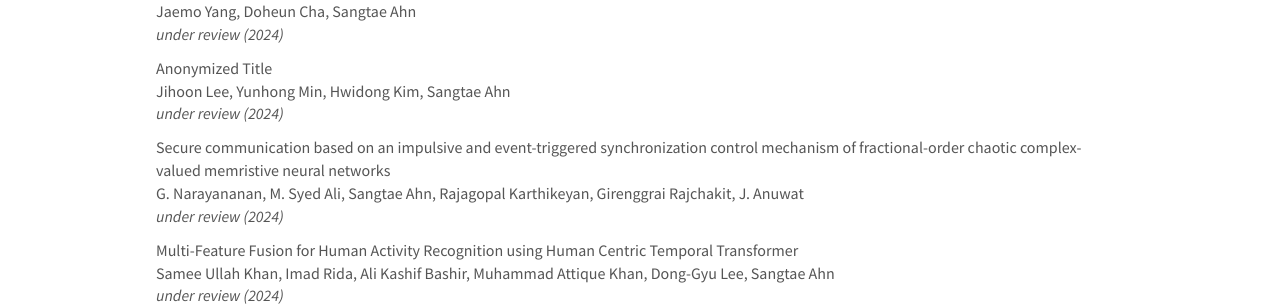
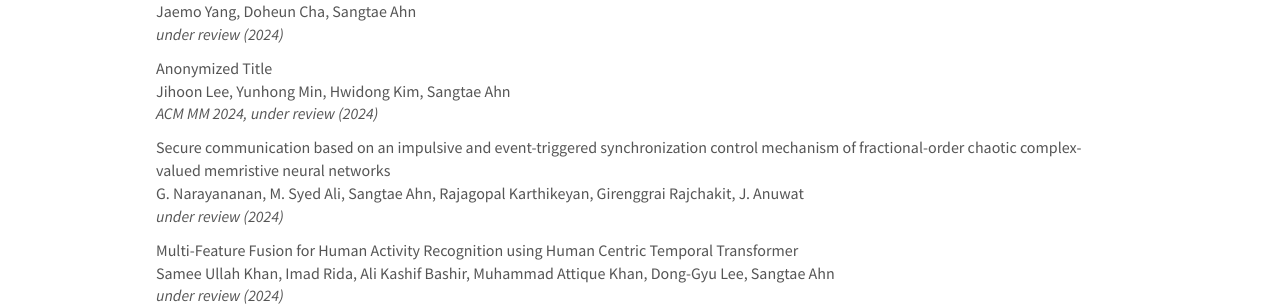
Before and after one commit to KNU-BrainAI/knu-brainai.github.io, a Jekyll site: the page built from _pages/publications.md, in a window 1280 px wide and 900 px high. Shown: the part 337-643 px from the top of the window. Built offline with Jekyll 4.4.1, drawn with Linux system fonts in a browser that asks for light colours; nearby versions of some CDN libraries.

Commit message:
Update publist.yml

```diff
--- a/_data/publist.yml
+++ b/_data/publist.yml
@@ -8,7 +8,7 @@
 
 - title: "Anonymized Title"
   authors: Jihoon Lee, Yunhong Min, Hwidong Kim, Sangtae Ahn
-  journal: under review (2024)
+  journal: ACM MM 2024, under review (2024)
 
 - title: "Secure communication based on an impulsive and event-triggered synchronization control mechanism of fractional-order chaotic complex-valued memristive neural networks"
   authors: G. Narayananan, M. Syed Ali, Sangtae Ahn, Rajagopal Karthikeyan, Girenggrai Rajchakit, J. Anuwat
```
